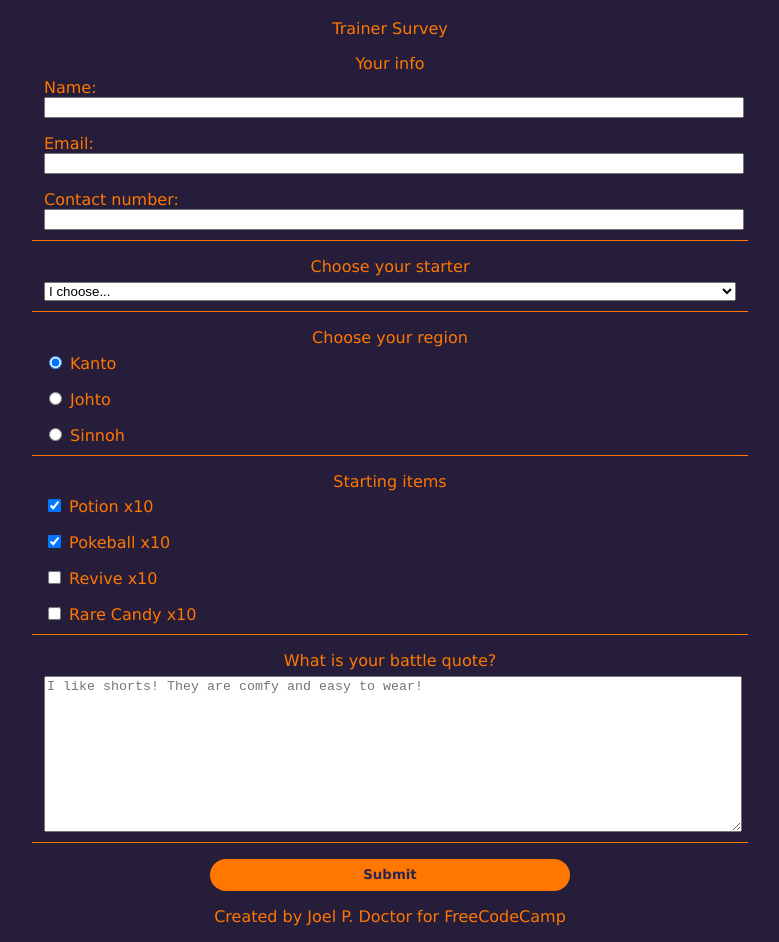
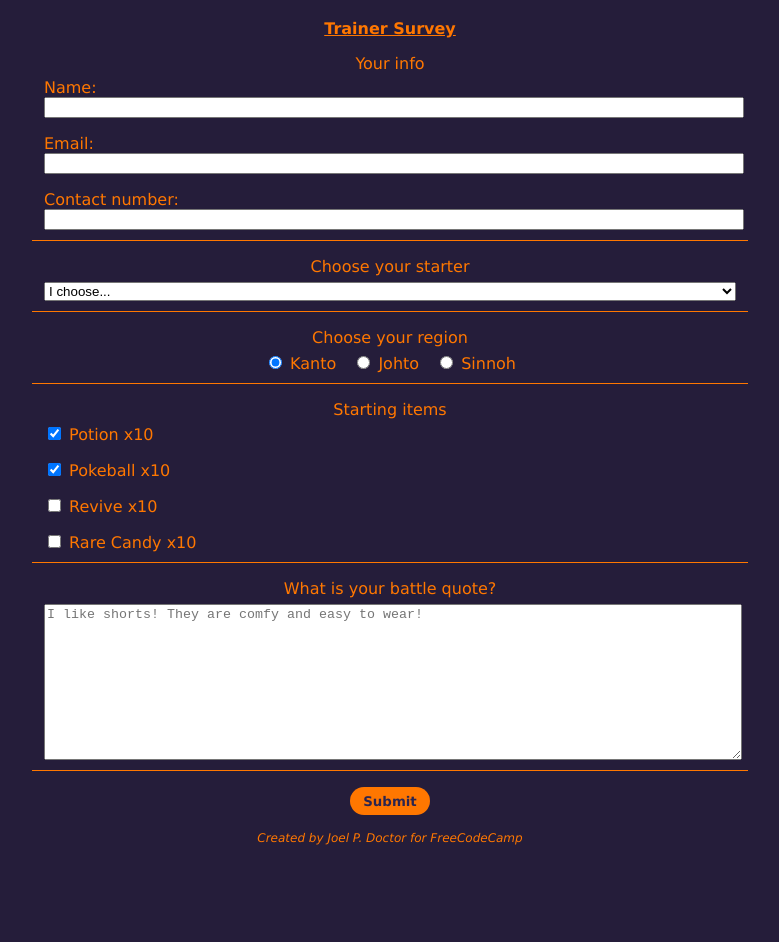
Before and after one commit to kingwell47/fcc-survey-form, a website: page index.html in a window 1280 px wide. Shown: the part 62-1004 px from the top of the page, without its empty margins (250-1029 px from the left). After the commit the page ends 923 px from the top, so only its background shows below. Drawn offline with Linux system fonts and the light colour scheme.

Commit message:
some more fine tuning

```diff
--- a/index.html
+++ b/index.html
@@ -83,6 +83,8 @@
     </main>
   </body>
   <footer>
-    <p>Created by Joel P. Doctor for FreeCodeCamp</p>
+    <p>
+      <em>Created by Joel P. Doctor for FreeCodeCamp</em>
+    </p>
   </footer>
 </html>
--- a/styles.css
+++ b/styles.css
@@ -10,11 +10,18 @@ body {
   padding: 0;
   background-color: var(--color-700);
   color: var(--color-200);
-    font-family: 'Lucida Sans', 'Lucida Sans Regular', 'Lucida Grande', 'Lucida Sans Unicode', Geneva, Verdana, sans-serif;
+  font-family: "Lucida Sans", "Lucida Sans Regular", "Lucida Grande",
+    "Lucida Sans Unicode", Geneva, Verdana, sans-serif;
 }
 
-header, footer {
+header,
+footer {
   text-align: center;
+}
+
+header p {
+  font-weight: bold;
+  text-decoration: underline;
 }
 
 main {
@@ -29,19 +36,23 @@ fieldset {
   justify-content: center;
 }
 
-input, select, textarea {
+input,
+select,
+textarea {
   display: block;
   width: 100%;
 }
 
-input[type="radio"], input[type="checkbox"] {
+input[type="radio"],
+input[type="checkbox"] {
   width: unset;
   display: inline;
 }
 
 input[type="submit"] {
-    height: 2rem;
-    width: 50%;
+  height: auto;
+  width: auto;
+  padding: 0.5em 1em;
   margin: 1rem auto;
   font-family: inherit;
   font-weight: 700;
@@ -59,6 +70,10 @@ label + * {
   margin-top: 1rem;
 }
 
+label[for="region"] + * {
+  margin-left: 1rem;
+}
+
 legend {
   text-align: center;
 }
@@ -67,3 +82,16 @@ fieldset {
   border: none;
   border-bottom: 1px var(--color-200) solid;
 }
+
+footer {
+  font-size: 0.75rem;
+  margin-bottom: 1rem;
+}
+
+#region {
+  flex-direction: row;
+}
+
+#region label + * {
+  margin-top: unset;
+}
```
Lines whose indentation alone changed are shown as unchanged.
